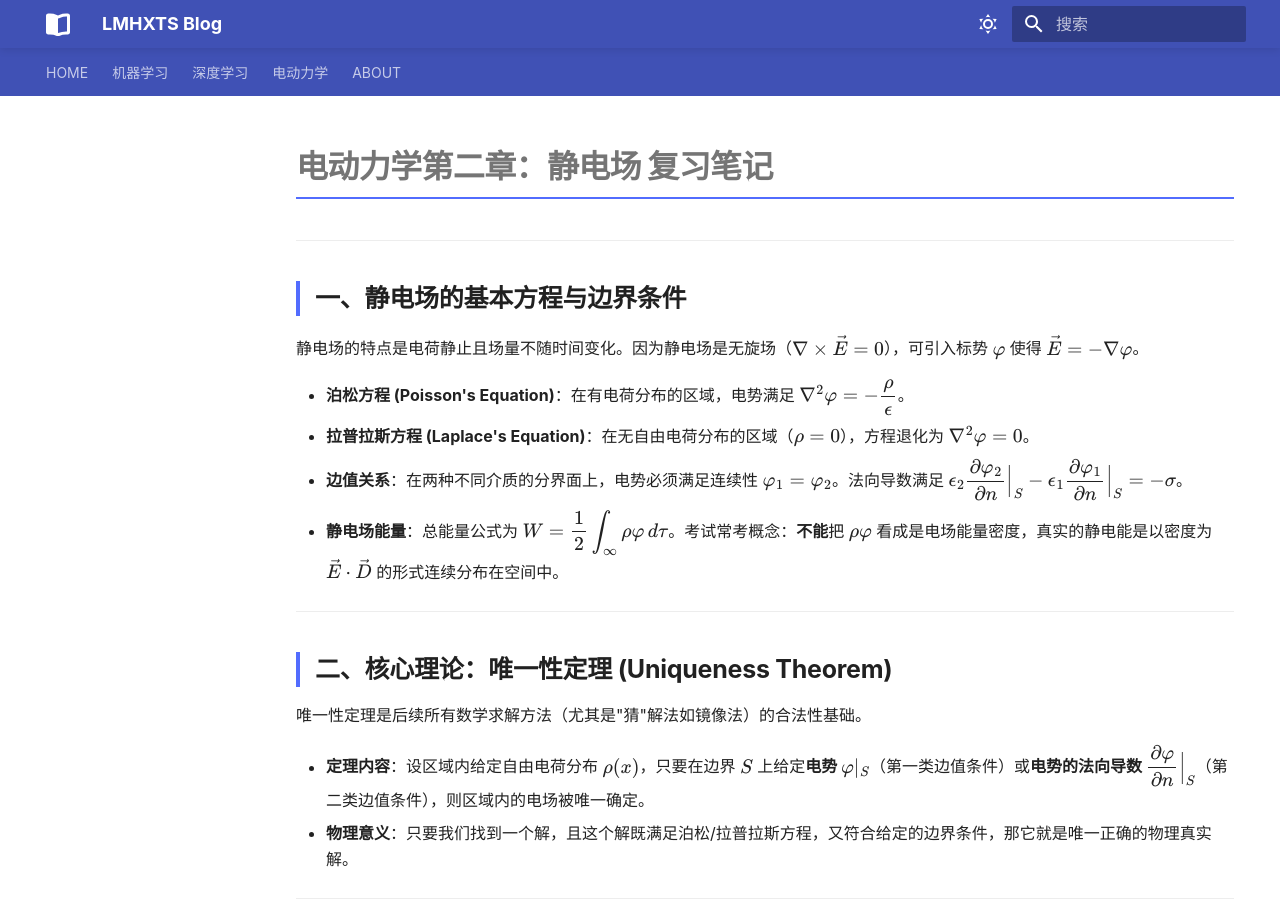
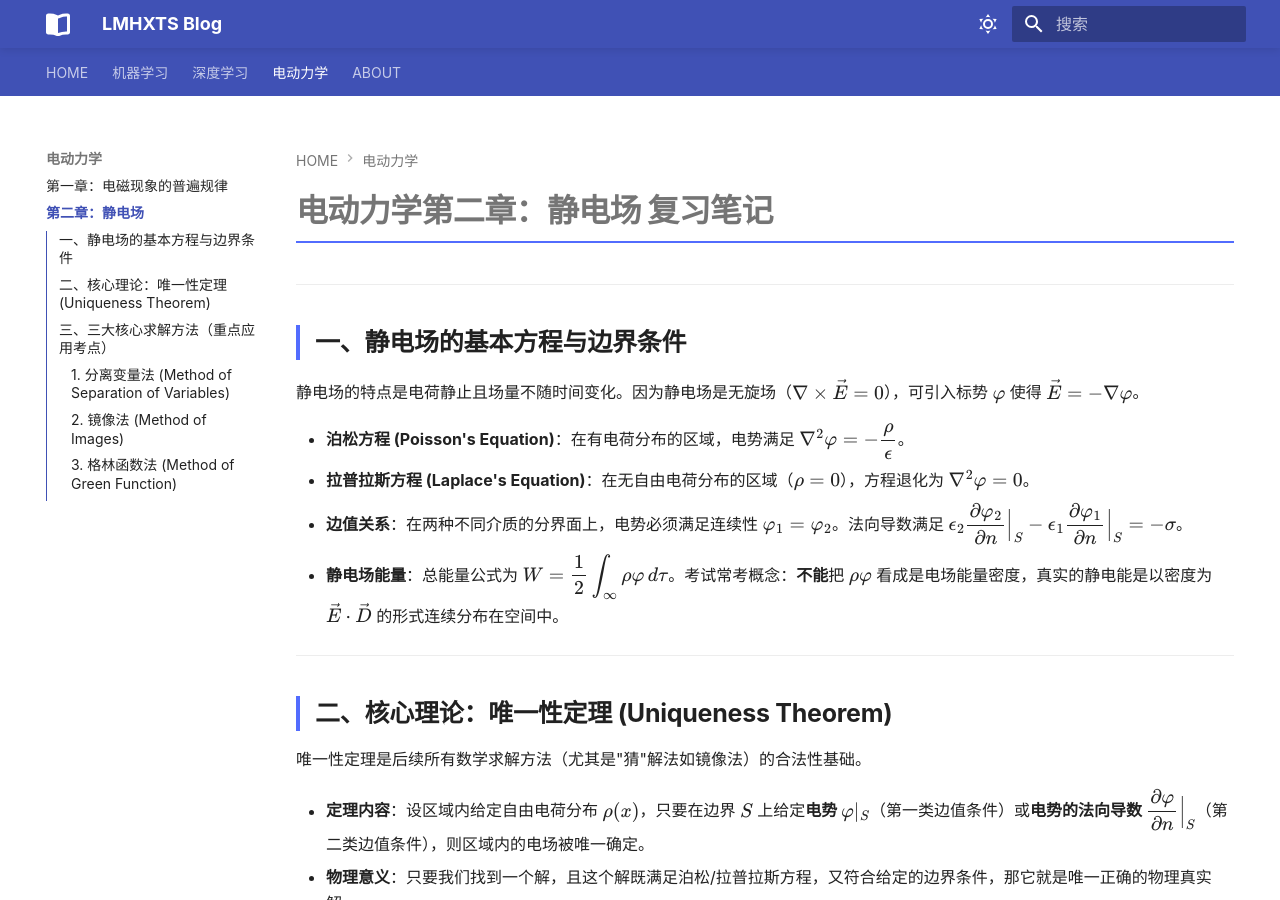
Before and after one commit to LMHXTS/LMHXTS.github.io, an MkDocs documentation site: the page built from docs/electrodynamics/talkemd_3.md, in a window 1280 px wide and 900 px high. Built offline with MkDocs 1.6.1 and Material for MkDocs 9.7.7, drawn with Linux system fonts in a browser that asks for light colours; some web fonts are replaced; some of the changed text lies outside the part shown.

Commit message:
add talkemd_3 (ch2 静电场) to nav

```diff
--- a/mkdocs.yml
+++ b/mkdocs.yml
@@ -68,6 +68,7 @@ nav:
       - Optimization & Generalization: dl/Optimization.md
   - 电动力学:
       - 第一章：电磁现象的普遍规律: electrodynamics/talkemd_2.md
+      - 第二章：静电场: electrodynamics/talkemd_3.md
   - ABOUT: about.md
 
 
```
